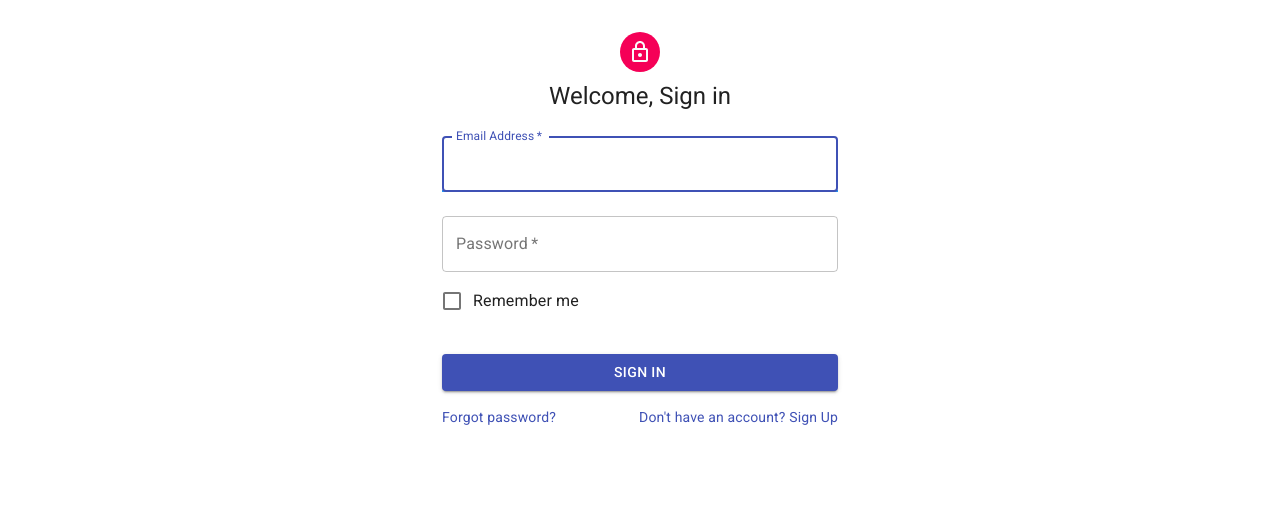
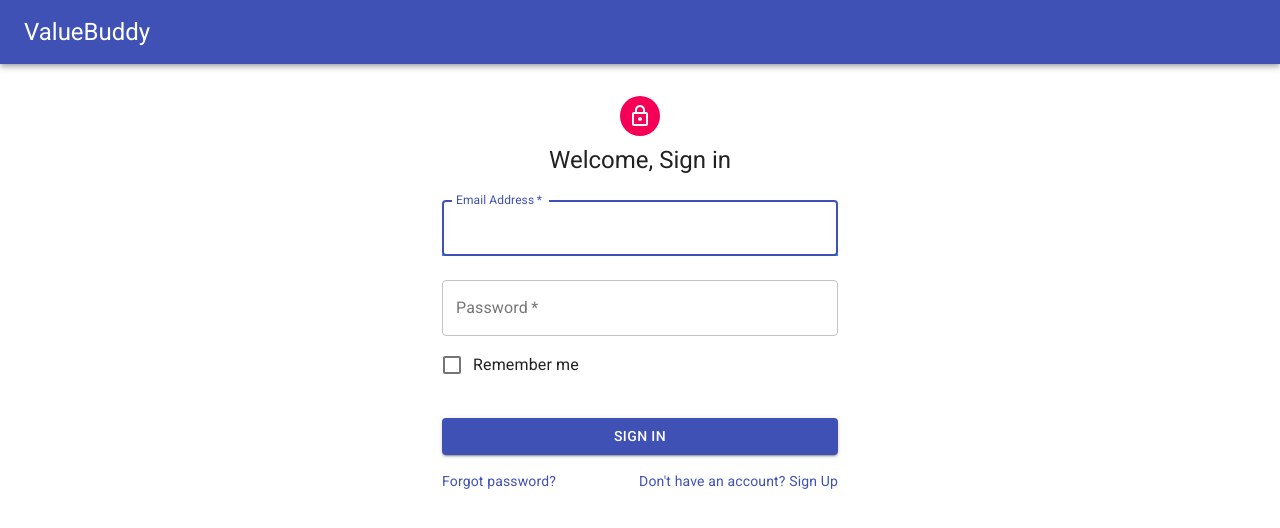
Before and after one commit to stavros47/ValueBuddy, a React (Create React App) app in the folder frontend/: page /login in a window 1280 px wide. Shown: the top 528 px of the page. Built offline with nearby package versions, Linux system fonts and the light colour scheme.

Commit message:
Move basic navbar here

```diff
--- a/frontend/src/Components/Login.js
+++ b/frontend/src/Components/Login.js
@@ -12,6 +12,7 @@ import LockOutlinedIcon from '@material-ui/icons/LockOutlined';
 import Typography from '@material-ui/core/Typography';
 import { makeStyles } from '@material-ui/core/styles';
 import Container from '@material-ui/core/Container';
+import BasicAppBar from './BasicAppBar';
 import AuthHelperMethods from './AuthHelperMethods';
 
 
@@ -83,7 +84,10 @@ function Login(props) {
 
   }
   return (
+    <div>
+    <BasicAppBar/>
       <Container component="main" maxWidth="xs">
+
         <CssBaseline />
         <div className={classes.paper}>
           <Avatar className={classes.avatar}>
@@ -155,6 +159,7 @@ function Login(props) {
           </form>
         </div>
       </Container>
+      </div>
     );
 }
 
--- a/frontend/src/Components/UserRegistration.js
+++ b/frontend/src/Components/UserRegistration.js
@@ -1,4 +1,5 @@
 import React, { Component } from 'react';
+import BasicAppBar from './BasicAppBar';
 
 export class UserRegistration extends Component {
     constructor(props){
@@ -22,6 +23,8 @@ export class UserRegistration extends Component {
 
     render() {
         return (
+            <>
+            <BasicAppBar/>
             <div className="container register-box">
                 <div className="row">
                     <div className="welcome bg-primary col-md-4">
@@ -101,6 +104,7 @@ export class UserRegistration extends Component {
                     </div>
                     </div>
         </div>
+        </>
         )
     }
 }
```
